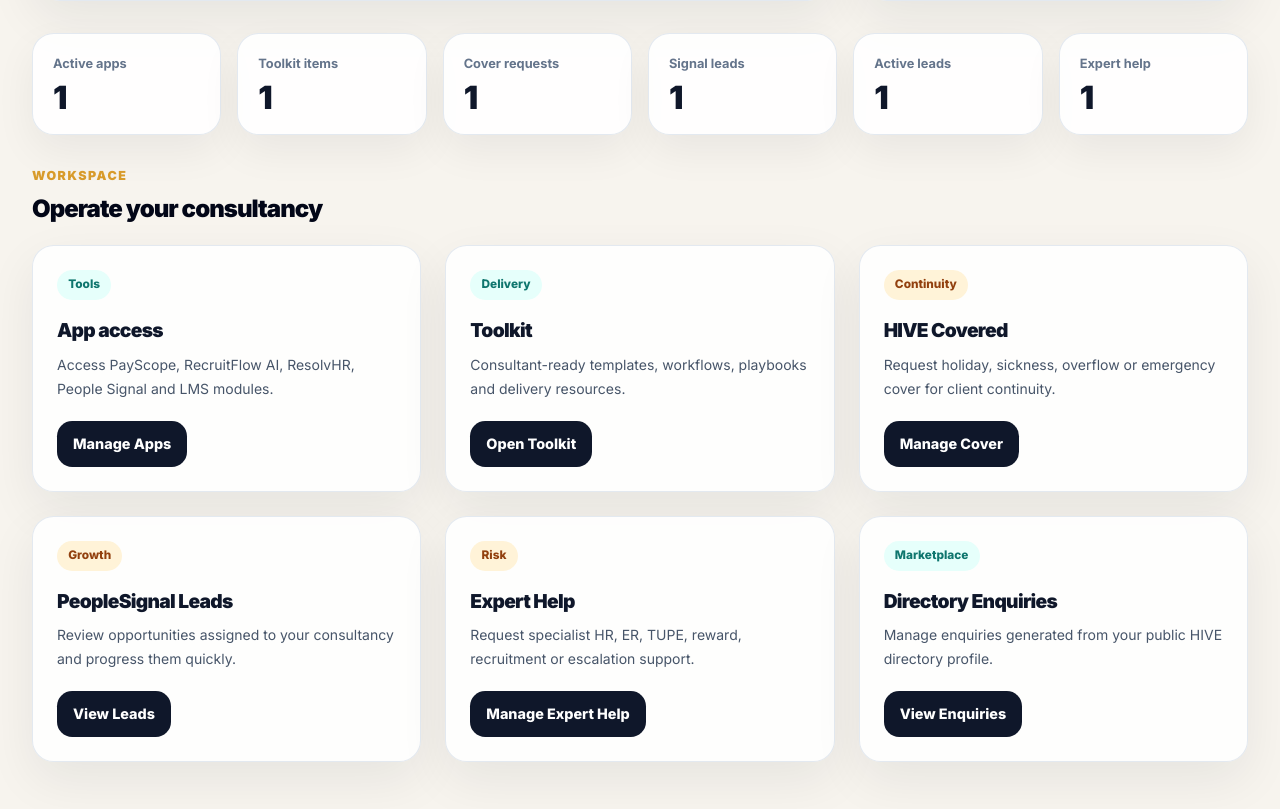
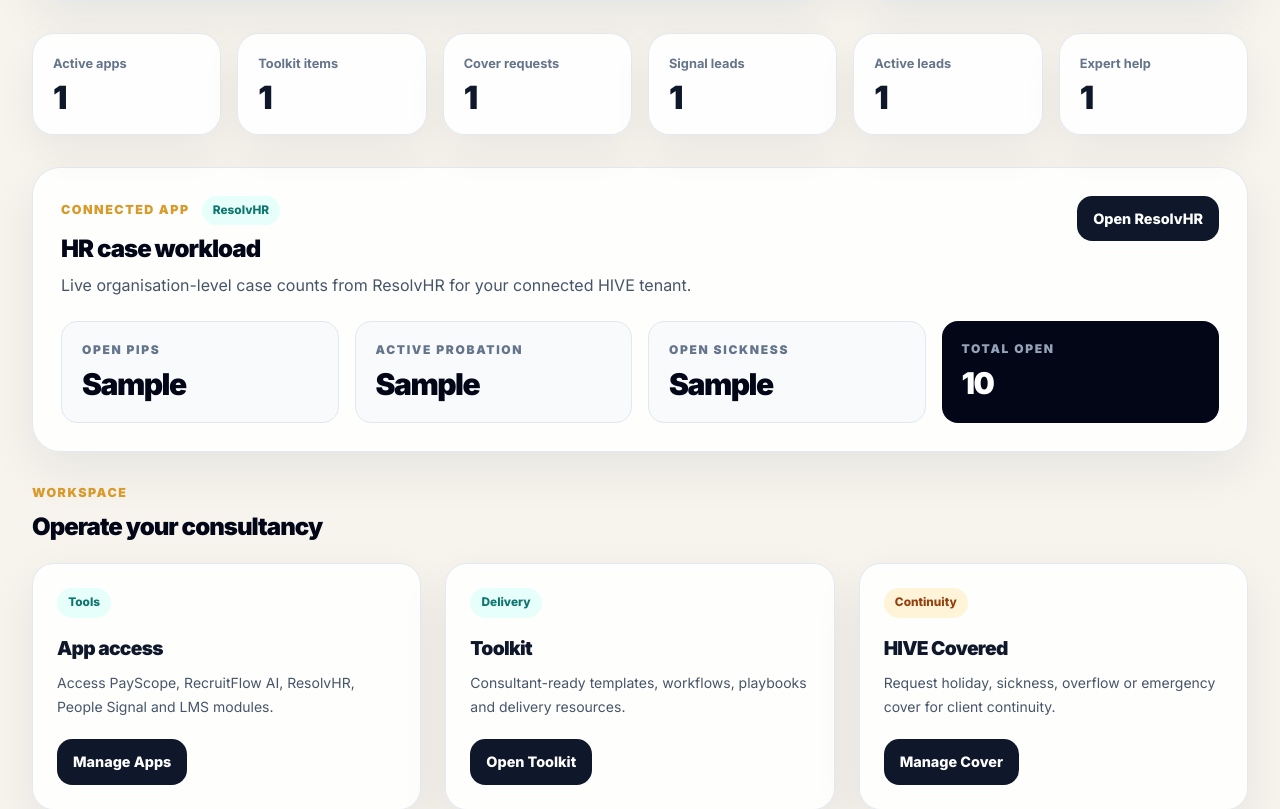
Before and after one commit to Dolman17/hive, a Python web app: template templates/member/dashboard.html in a window 1280 px wide. Shown: the part 1253-2062 px from the top of the page. Run offline with Jinja, Linux system fonts and the light colour scheme; the template is opened without the code that fills it: most values are stand-ins (such as "Sample title", 1, 10 or a date in 2020); some libraries are stand-ins or nearby versions.

Commit message:
Show ResolvHR case summary on HIVE dashboard

```diff
--- a/templates/member/dashboard.html
+++ b/templates/member/dashboard.html
@@ -159,6 +159,53 @@
     <div class="hive-stat-card"><p class="hive-stat-label">Expert help</p><p class="hive-stat-value">{{ open_expert_requests_count }}</p></div>
 </section>
 
+{% if resolvhr_summary %}
+<section class="mb-8 hive-card rounded-[1.75rem] p-6 md:p-7">
+    <div class="flex flex-col lg:flex-row lg:items-start lg:justify-between gap-5">
+        <div>
+            <div class="flex items-center gap-3">
+                <p class="hive-page-kicker">Connected app</p>
+                <span class="hive-pill hive-pill-teal">ResolvHR</span>
+            </div>
+            <h2 class="mt-2 text-2xl font-black tracking-[-0.04em] text-slate-950">HR case workload</h2>
+            <p class="mt-2 text-slate-600">Live organisation-level case counts from ResolvHR for your connected HIVE tenant.</p>
+        </div>
+        <a href="{{ url_for('launch_app', app_slug=resolvhr_summary.app_slug) }}" class="hive-button hive-button-primary">Open ResolvHR</a>
+    </div>
+
+    {% if resolvhr_summary.available %}
+    <div class="mt-6 grid grid-cols-2 lg:grid-cols-4 gap-4">
+        <div class="rounded-2xl bg-slate-50 border border-slate-200 p-5">
+            <p class="text-xs font-black uppercase tracking-[0.14em] text-slate-500">Open PIPs</p>
+            <p class="mt-2 text-3xl font-black tracking-[-0.05em] text-slate-950">{{ resolvhr_summary.summary.get('pip_open', 0) }}</p>
+        </div>
+        <div class="rounded-2xl bg-slate-50 border border-slate-200 p-5">
+            <p class="text-xs font-black uppercase tracking-[0.14em] text-slate-500">Active probation</p>
+            <p class="mt-2 text-3xl font-black tracking-[-0.05em] text-slate-950">{{ resolvhr_summary.summary.get('probation_active', 0) }}</p>
+        </div>
+        <div class="rounded-2xl bg-slate-50 border border-slate-200 p-5">
+            <p class="text-xs font-black uppercase tracking-[0.14em] text-slate-500">Open sickness</p>
+            <p class="mt-2 text-3xl font-black tracking-[-0.05em] text-slate-950">{{ resolvhr_summary.summary.get('sickness_open', 0) }}</p>
+        </div>
+        <div class="rounded-2xl bg-slate-950 p-5">
+            <p class="text-xs font-black uppercase tracking-[0.14em] text-slate-400">Total open</p>
+            <p class="mt-2 text-3xl font-black tracking-[-0.05em] text-white">{{ resolvhr_summary.summary.get('open_cases_total', 0) }}</p>
+        </div>
+    </div>
+    {% elif resolvhr_summary.link_required %}
+    <div class="mt-6 rounded-2xl border border-amber-200 bg-amber-50 p-5">
+        <p class="font-black text-amber-900">Connect this HIVE tenant to ResolvHR</p>
+        <p class="mt-1 text-sm leading-6 text-amber-800">Open ResolvHR once from HIVE to confirm your existing ResolvHR account and organisation. The live case summary will appear here afterwards.</p>
+    </div>
+    {% else %}
+    <div class="mt-6 rounded-2xl border border-slate-200 bg-slate-50 p-5">
+        <p class="font-black text-slate-900">ResolvHR summary temporarily unavailable</p>
+        <p class="mt-1 text-sm leading-6 text-slate-600">Your ResolvHR access is still active. Open the app normally while HIVE retries the summary on your next dashboard visit.</p>
+    </div>
+    {% endif %}
+</section>
+{% endif %}
+
 <section>
     <div class="mb-5 flex items-end justify-between gap-4">
         <div>
```
